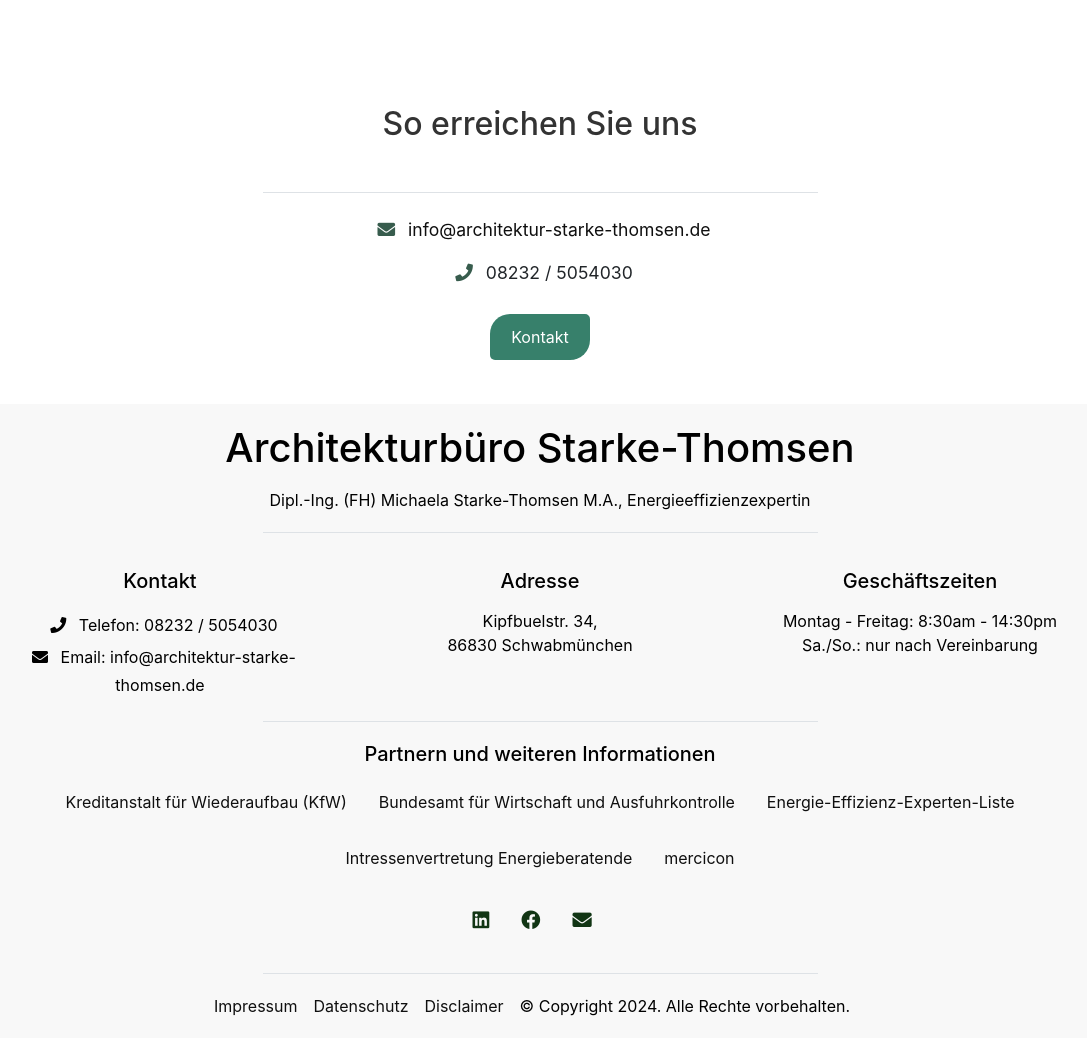
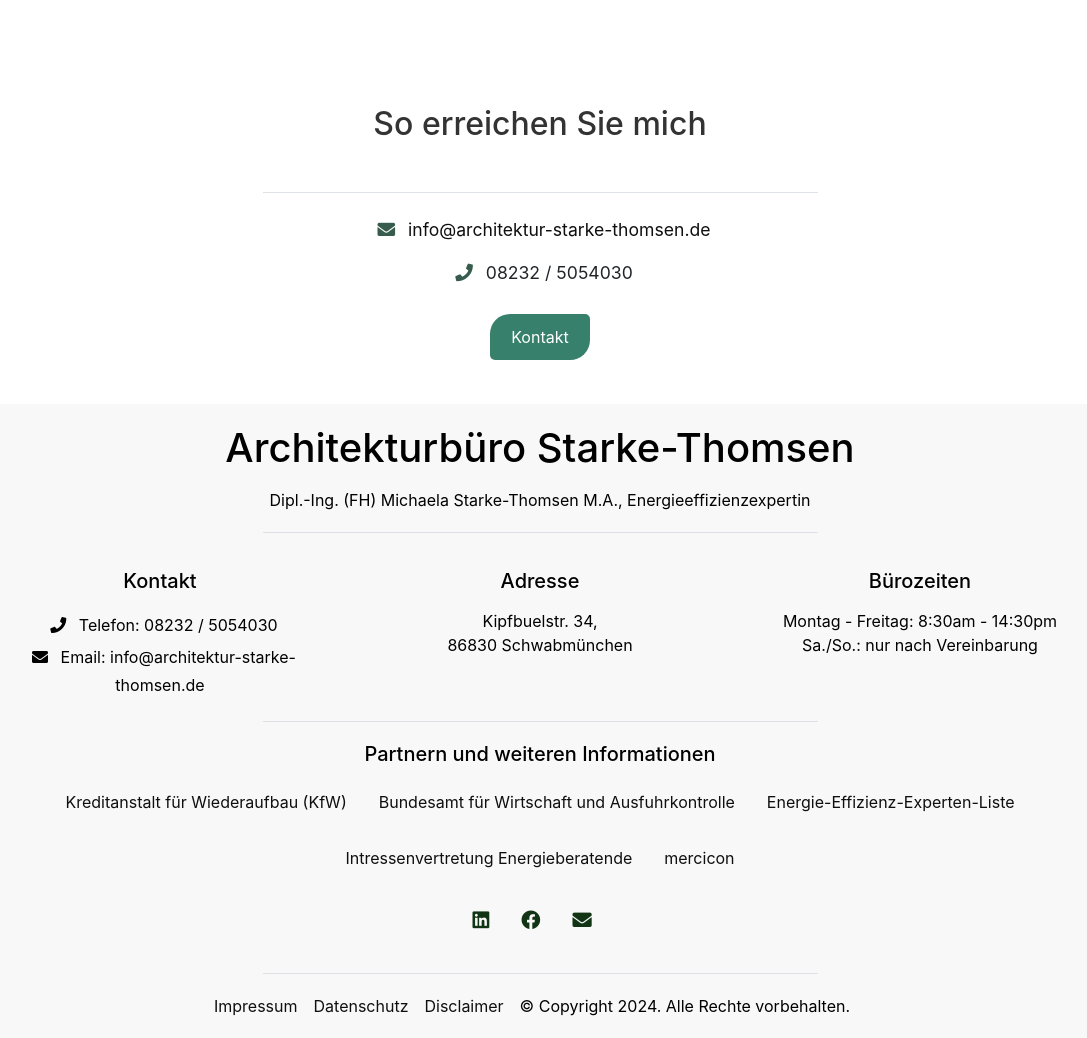
Before and after one commit to DouniaBK/arkitekture-MST, a Django app: page / in a window 1280 px wide. Shown: the part 2867-3905 px from the top of the page, without its empty margins (100-1187 px from the left). Run offline with Django 5.2, Linux system fonts and the light colour scheme; parts of the project's set-up code (start-up, migrations or seed data) failed here and were passed over; some libraries are stand-ins or nearby versions.

Commit message:
fix: content

```diff
--- a/home/templates/home/contact.html
+++ b/home/templates/home/contact.html
@@ -9,7 +9,7 @@
 
 <!-- Contact Form Section -->
 <div class="container">
-    <h2 class="mt-5 text-center contact-title">So erreichen Sie uns</h2>
+    <h2 class="mt-5 text-center contact-title">So erreichen Sie mich</h2>
     <div class="row mt-5 justify-content-center">
         <div class="col-lg-8 col-md-10 col-sm-12">
             <h3 class="contact-subtitle">Kontaktformular</h3>
--- a/home/templates/home/footer.html
+++ b/home/templates/home/footer.html
@@ -23,7 +23,7 @@
                 <p>86830 Schwabmünchen</p>
             </div>
             <div class="col-md-4">
-                <h5 class="footer-subheading m-3">Geschäftszeiten</h5>
+                <h5 class="footer-subheading m-3">Bürozeiten</h5>
                 <p>Montag - Freitag: 8:30am - 14:30pm</p>
                 <p>Sa./So.: nur nach Vereinbarung</p>
             </div>
--- a/home/templates/home/home.html
+++ b/home/templates/home/home.html
@@ -176,7 +176,7 @@ Starke-Thomsen{% endblock %} {% block content %}
 <!-- Contact information section -->
 <div class="container mt-5">
   <div class="content-section">
-    <h2 class="m-5">So erreichen Sie uns</h2>
+    <h2 class="m-5">So erreichen Sie mich</h2>
     <hr class="footer-divider" />
     <div class="contact-info">
       <p>
--- a/home/templates/home/projectone.html
+++ b/home/templates/home/projectone.html
@@ -49,7 +49,7 @@
             <!-- Contact information section -->
     <div class="container mt-4">
         <div class="content-section">
-          <h2 class="m-5">So erreichen Sie uns</h2>
+          <h2 class="m-5">So erreichen Sie mich</h2>
           <hr class="footer-divider" />
           <div class="contact-info">
             <p>
--- a/home/templates/home/projecttwo.html
+++ b/home/templates/home/projecttwo.html
@@ -67,7 +67,7 @@
     <!-- Contact information section -->
     <div class="container mt-4">
       <div class="content-section">
-        <h2 class="m-5">So erreichen Sie uns</h2>
+        <h2 class="m-5">So erreichen Sie mich</h2>
         <hr class="footer-divider" />
         <div class="contact-info">
           <p>
--- a/home/templates/home/services.html
+++ b/home/templates/home/services.html
@@ -135,7 +135,7 @@
 <!-- Contact information section -->
 <div class="container m-7">
     <div class="content-section">
-      <h2 class="m-5">So erreichen Sie uns</h2>
+      <h2 class="m-5">So erreichen Sie mich</h2>
       <hr class="footer-divider" />
       <div class="contact-info">
         <p>
```
